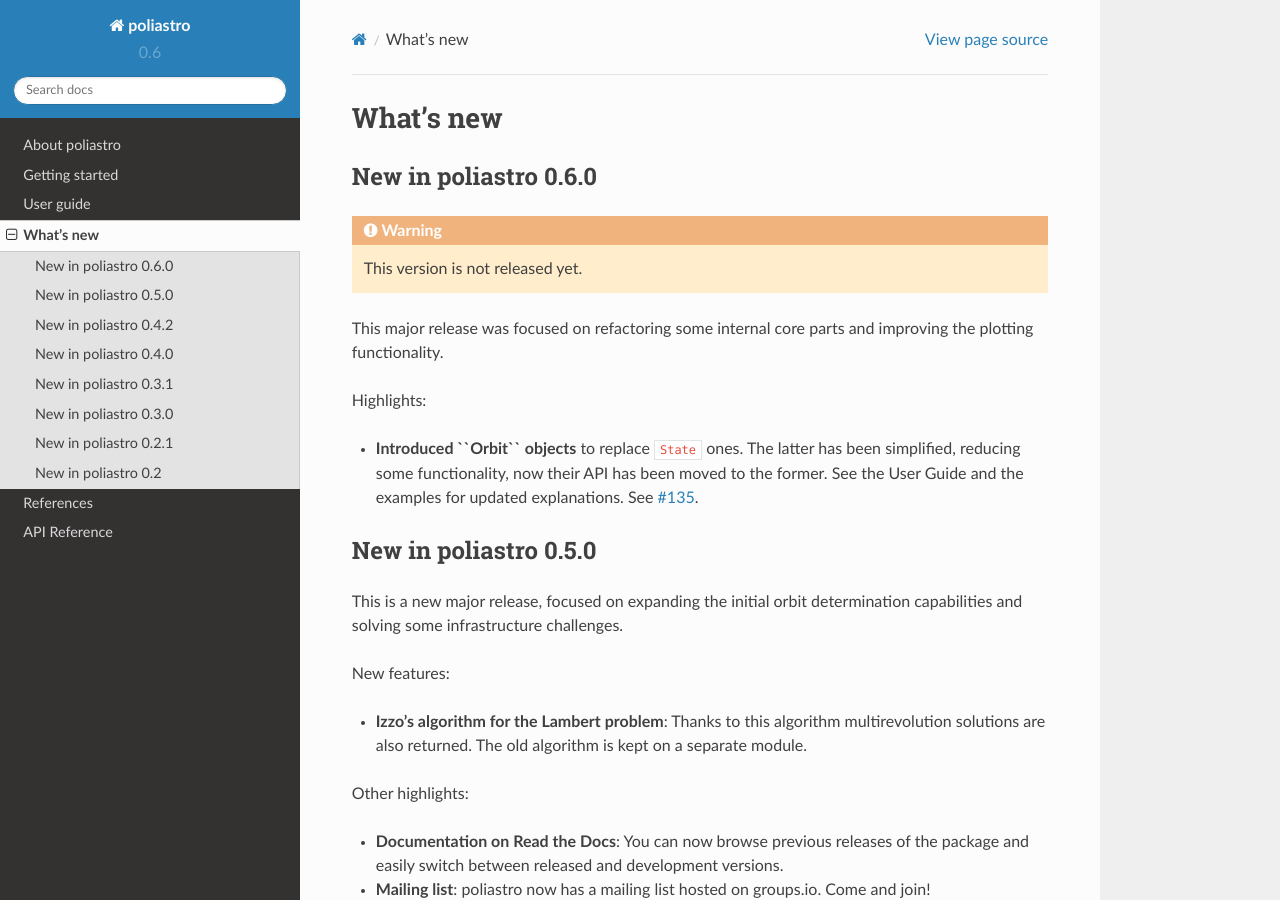
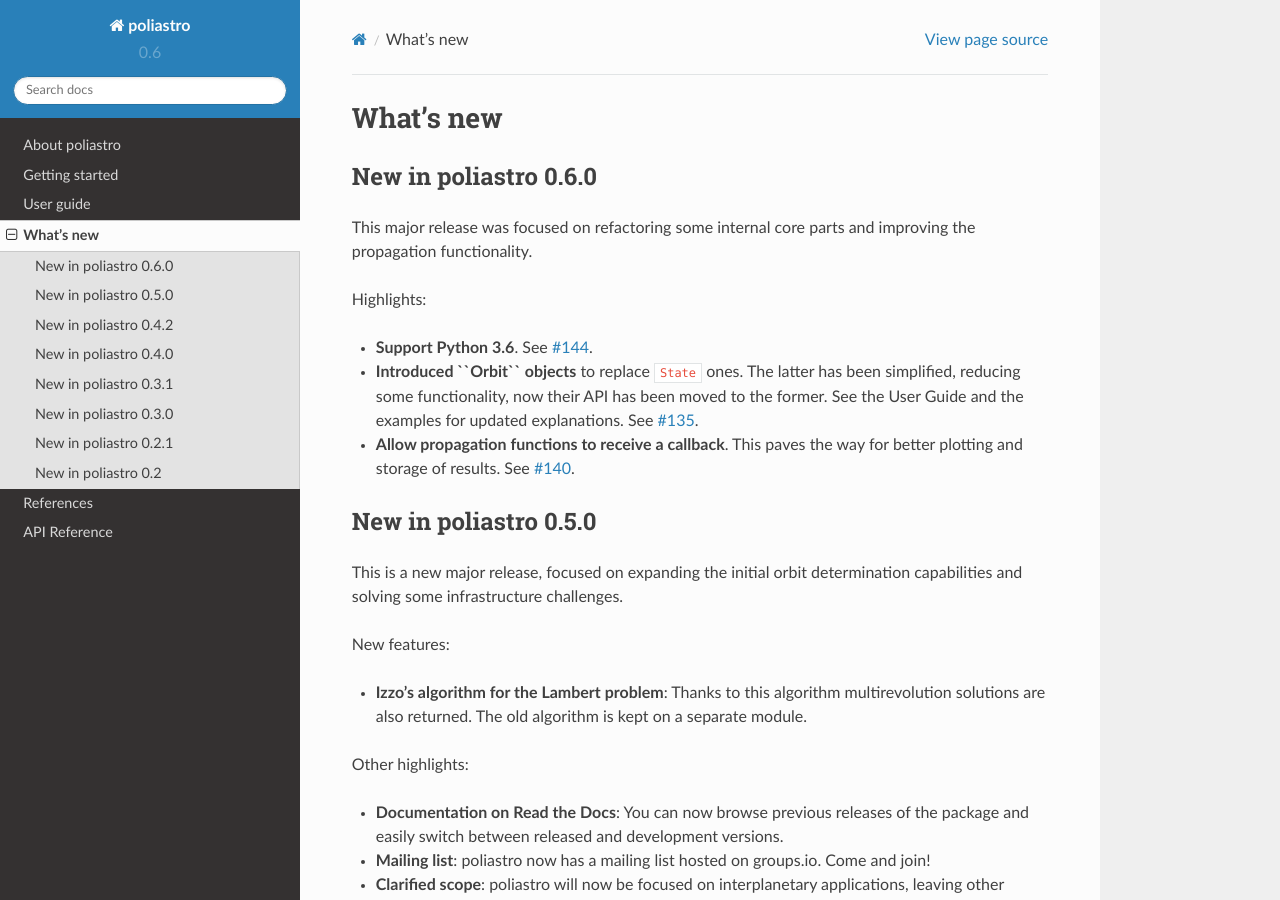
Before and after one commit to poliastro/poliastro, a Sphinx documentation site: the page built from docs/source/changelog.rst, in a window 1280 px wide and 900 px high. Built offline with Sphinx 7.4.7 and the Read the Docs theme 2.0.0, drawn with Linux system fonts in a browser that asks for light colours.

Commit message:
Complete Changelog

```diff
--- a/docs/source/changelog.rst
+++ b/docs/source/changelog.rst
@@ -4,19 +4,22 @@
 New in poliastro 0.6.0
 ----------------------
 
-.. warning:: This version is not released yet.
-
 This major release was focused on refactoring some internal core
-parts and improving the plotting functionality.
+parts and improving the propagation functionality.
 
 Highlights:
 
+* **Support Python 3.6**. See `#144`_.
 * **Introduced ``Orbit`` objects** to replace ``State`` ones. The latter
   has been simplified, reducing some functionality, now their API
   has been moved to the former. See the User Guide and the examples for
   updated explanations. See `#135`_.
+* **Allow propagation functions to receive a callback**. This paves the
+  way for better plotting and storage of results. See `#140`_.
 
 .. _`#135`: https://github.com/poliastro/poliastro/pull/135
+.. _`#140`: https://github.com/poliastro/poliastro/pull/140
+.. _`#144`: https://github.com/poliastro/poliastro/pull/144
 
 New in poliastro 0.5.0
 ----------------------
```
